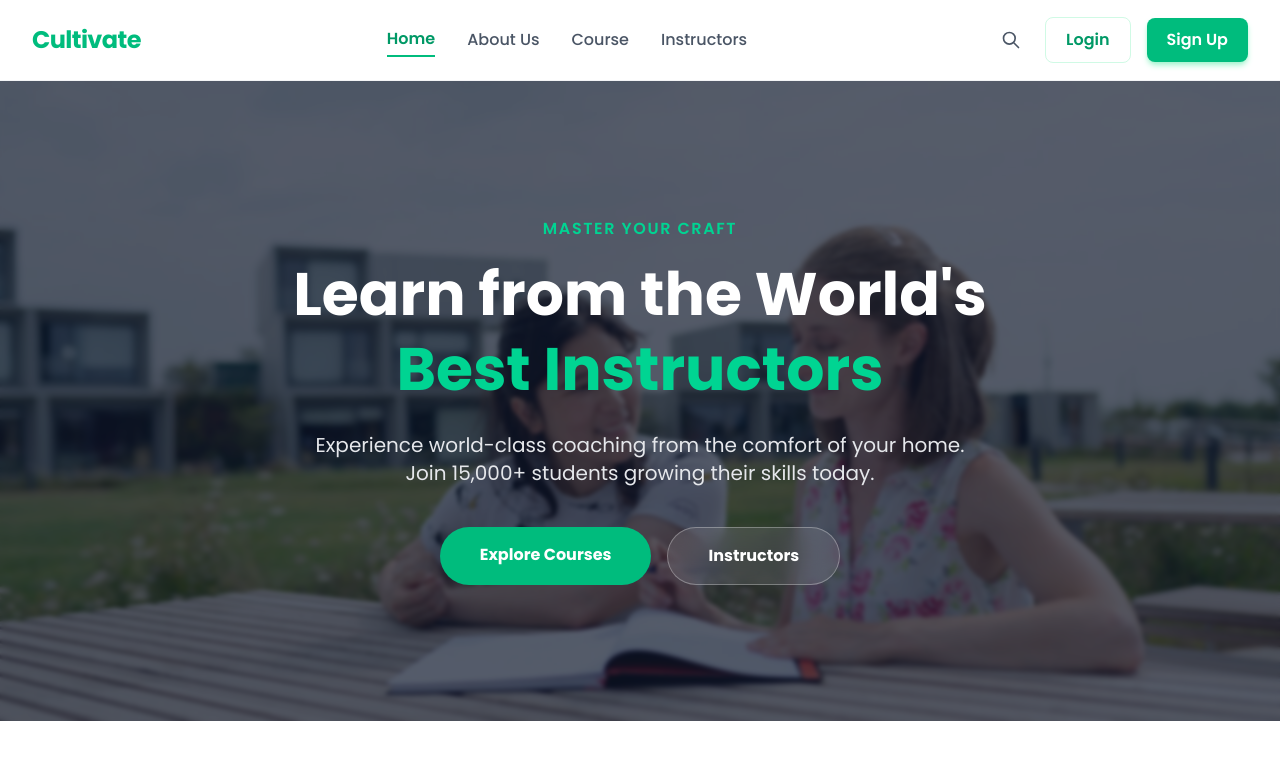
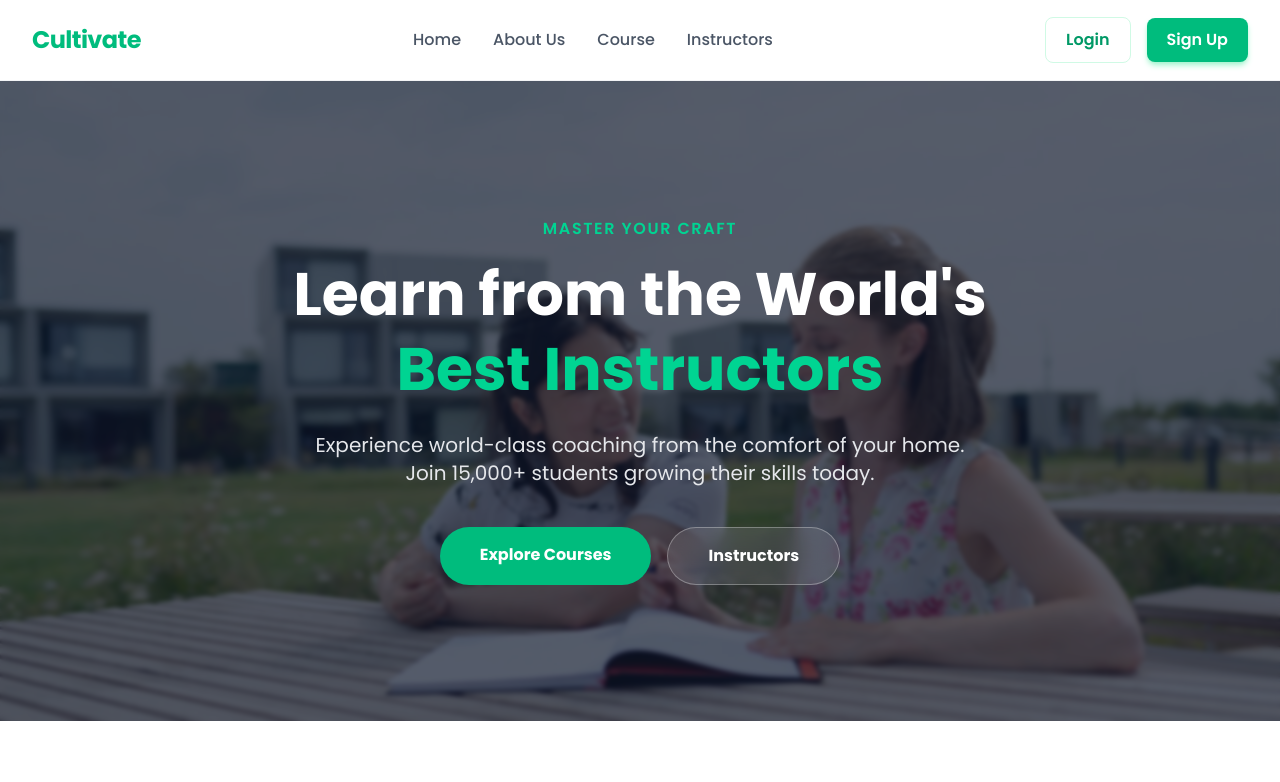
Before and after one commit to ChineduOscar/basic-teachers-site, a website: page src/index.html in a window 1280 px wide. Shown: the top 782 px of the page. Drawn offline with Linux system fonts and the light colour scheme.

Commit message:
removed the search button

```diff
--- a/src/index.html
+++ b/src/index.html
@@ -20,22 +20,21 @@
             <div class="flex justify-between items-center h-20">
 
                 <div class="flex items-center gap-2">
-                    <span class="text-2xl font-bold tracking-tight text-emerald-500">Cultivate</span>
+                    <a href="#">
+                        <span class="text-2xl font-bold tracking-tight text-emerald-500">Cultivate</span>
+                    </a>
                 </div>
 
                 <div class="hidden lg:flex items-center space-x-8">
-                    <a href="#" class="text-emerald-600 font-semibold border-b-2 border-emerald-500 py-1">Home</a>
-                    <a href="#about" class="text-gray-600 hover:text-emerald-600 font-medium transition">About Us</a>
-                    <a href="#courses" class="text-gray-600 hover:text-emerald-600 font-medium transition">Course</a>
-                    <a href="#tutors" class="text-gray-600 hover:text-emerald-600 font-medium transition">Instructors</a>
+                    <a href="#" class="text-gray-600 hover:text-emerald-600 font-medium hover:border-b-2 border-emerald-500 py-1">Home</a>
+                    <a href="#about" class="text-gray-600 hover:text-emerald-600 font-medium hover:border-b-2 border-emerald-500 py-1">About Us</a>
+                    <a href="#courses" class="text-gray-600 hover:text-emerald-600 font-medium hover:border-b-2 border-emerald-500 py-1">Course</a>
+                    <a href="#tutors" class="text-gray-600 hover:text-emerald-600 font-medium hover:border-b-2 border-emerald-500 py-1">Instructors</a>
                 </div>
 
                 <div class="hidden lg:flex items-center space-x-4">
-                    <button class="text-gray-600 hover:text-emerald-600 p-2">
-                        <svg class="w-5 h-5" fill="none" stroke="currentColor" viewBox="0 0 24 24"><path stroke-linecap="round" stroke-linejoin="round" stroke-width="2" d="M21 21l-6-6m2-5a7 7 0 11-14 0 7 7 0 0114 0z"></path></svg>
-                    </button>
-                    <button class="px-5 py-2.5 text-emerald-600 font-semibold border border-emerald-100 rounded-lg hover:bg-emerald-50 transition">Login</button>
-                    <button class="px-5 py-2.5 bg-emerald-500 text-white font-semibold rounded-lg hover:bg-emerald-600 shadow-md shadow-emerald-200 transition">Sign Up</button>
+                    <button class="px-5 py-2.5 text-emerald-600 font-semibold border border-emerald-100 rounded-lg hover:bg-emerald-50 transition cursor-pointer">Login</button>
+                    <button class="px-5 py-2.5 bg-emerald-500 text-white font-semibold rounded-lg hover:bg-emerald-600 shadow-md shadow-emerald-200 transition cursor-pointer">Sign Up</button>
                 </div>
 
                 <div class="lg:hidden flex items-center">
@@ -50,13 +49,13 @@
 
         <div id="mobileMenu" class="hidden peer-checked:block bg-white border-t border-gray-100 shadow-xl">
             <div class="px-4 pt-2 pb-6 space-y-1">
-            <a href="#" class="block px-3 py-4 text-base font-medium text-emerald-600 bg-emerald-50 rounded-md">Home</a>
+            <a href="#" class="block px-3 py-4 text-base font-medium text-gray-600 hover:bg-slate-50">Home</a>
             <a href="#about" class="block px-3 py-4 text-base font-medium text-gray-600 hover:bg-slate-50">About Us</a>
             <a href="#courses" class="block px-3 py-4 text-base font-medium text-gray-600 hover:bg-slate-50">Course</a>
             <a href="#tutors" class="block px-3 py-4 text-base font-medium text-gray-600 hover:bg-slate-50">Instructors</a>
             <div class="pt-4 flex flex-col gap-3">
-                <button class="w-full py-3 text-emerald-600 font-semibold border border-emerald-200 rounded-lg">Login</button>
-                <button class="w-full py-3 bg-emerald-500 text-white font-semibold rounded-lg">Sign Up</button>
+                <button class="w-full py-3 text-emerald-600 font-semibold border border-emerald-200 rounded-lg cursor-pointer">Login</button>
+                <button class="w-full py-3 bg-emerald-500 text-white font-semibold rounded-lg cursor-pointer">Sign Up</button>
             </div>
             </div>
         </div>
```
